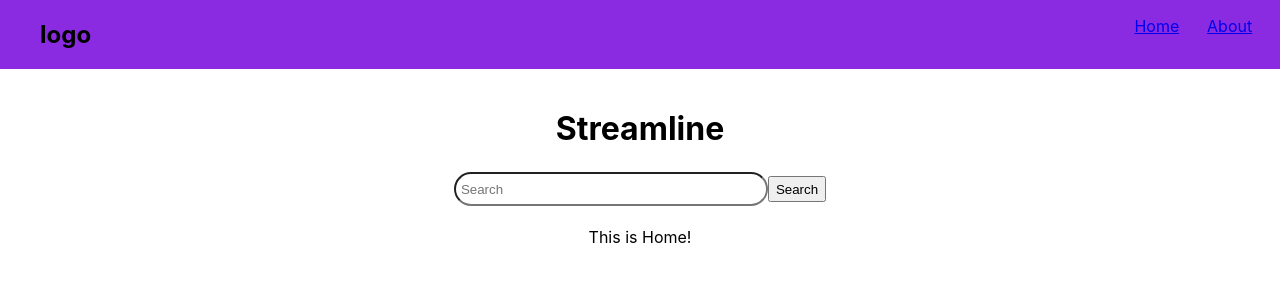
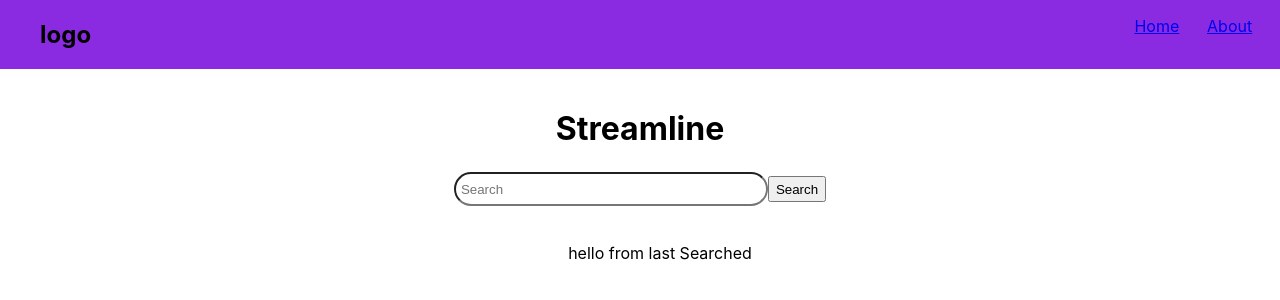
Before and after one commit to mariesaoconnell/Streamline-Stream-Search, a React (Create React App) app: page / in a window 1280 px wide. Shown: the top 300 px of the page. Built offline with nearby package versions, Linux system fonts and the light colour scheme; no server answers.

Commit message:
started last searched component on homepage

```diff
--- a/src/App.js
+++ b/src/App.js
@@ -22,7 +22,7 @@ function App() {
   // const [newSearch, setNewSearch] = useState('');
 
   // LAST SEARCH
-  const [lastSearch, setLastSearch] = useState(initialState);
+  const [lastSearch, setLastSearch] = useState([]);
   const navigate = useNavigate();
 
     const options = {
@@ -46,7 +46,7 @@ function App() {
 				.then((response) => response.json())
 				.then((response) => {
           setResult((response.result)[0])
-          setLastSearch(search)
+          setLastSearch([...lastSearch, search])
           navigate('/results');
           setSearch(initialState)
         })
@@ -87,7 +87,7 @@ function App() {
 				/>
 
 				<Routes>
-          <Route path="/" element={<Home />} />
+          <Route path="/" element={<Home lastSearch={lastSearch} setLastSearch={setLastSearch}/>} />
           <Route path="/about" element={<About />} />
           <Route path="/results" element={<Result lastSearch={lastSearch} result={result} />}/>
 
--- a/src/components/Home.js
+++ b/src/components/Home.js
@@ -1,9 +1,10 @@
 import React from 'react';
+import LastSearched from './homeComponents/LastSearched';
 
-function Home(props) {
+function Home({lastSearch}) {
   return (
     <div>
-      This is Home!
+      <LastSearched lastSearch={lastSearch}/>
     </div>
   );
 }
--- a/src/components/Result.js
+++ b/src/components/Result.js
@@ -1,4 +1,5 @@
 import React from 'react';
+import './styles/result.css'
 
 import Images from './resultComponents/Images';
 import Overview from './resultComponents/Overview';
--- /dev/null
+++ b/src/components/homeComponents/LastSearched.js
@@ -0,0 +1,22 @@
+import React from 'react';
+import { useState, useEffect } from 'react';
+
+function LastSearched({lastSearch}) {
+
+  console.log({lastSearch})
+
+  useEffect(() =>{
+    console.log('NewSearch')
+  }, [lastSearch])
+
+
+  return (
+    <div>
+      <ul>
+      hello from last Searched
+      </ul>
+    </div>
+  );
+}
+
+export default LastSearched;
--- /dev/null
+++ b/src/components/styles/result.css
@@ -0,0 +1,3 @@
+#original-poster{
+  max-width: 1400px;
+}
```
Also changed, not shown: src/components/resultComponents/MoreInfo.js (renamed from src/components/MoreInfo.js).
